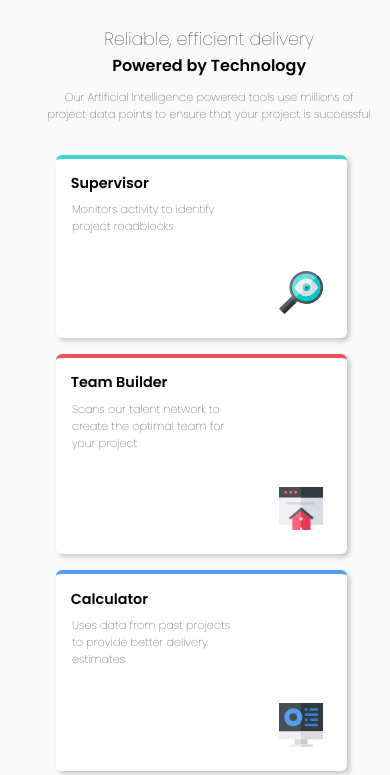
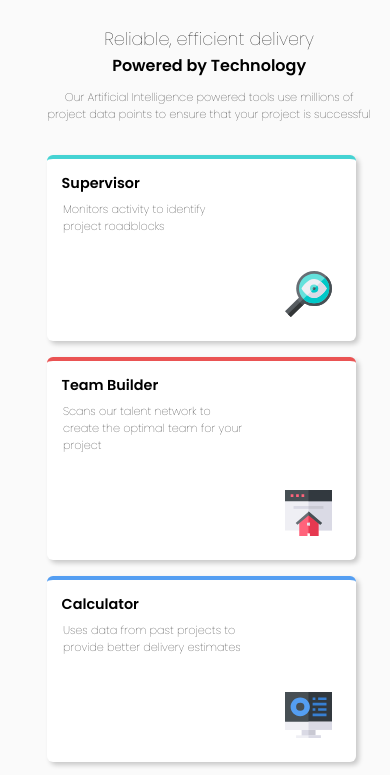
Before and after one commit to karishma-c/four-card-feature-design, a plain HTML site: page index.html in a window 390 px wide. Shown: the top 775 px of the page. Drawn offline with Linux system fonts and the light colour scheme.

Commit message:
width of the cards for mobile screen is changed

```diff
--- a/style.css
+++ b/style.css
@@ -170,16 +170,16 @@ footer{
     }
     .card-1{
         position: static;
-        width: 80%;
+        width: 85%;
         margin: 1em 1em .5em .5em;
     }
     .card-3{
         position: static;
-        width: 80%;
+        width: 85%;
         margin: .5em 1em .5em .5em;
     }
     .card-2, .card-4{
-        width: 80%;
+        width: 85%;
         margin: .5em 1em .5em .5em;
     }
    .card-desc{
```
